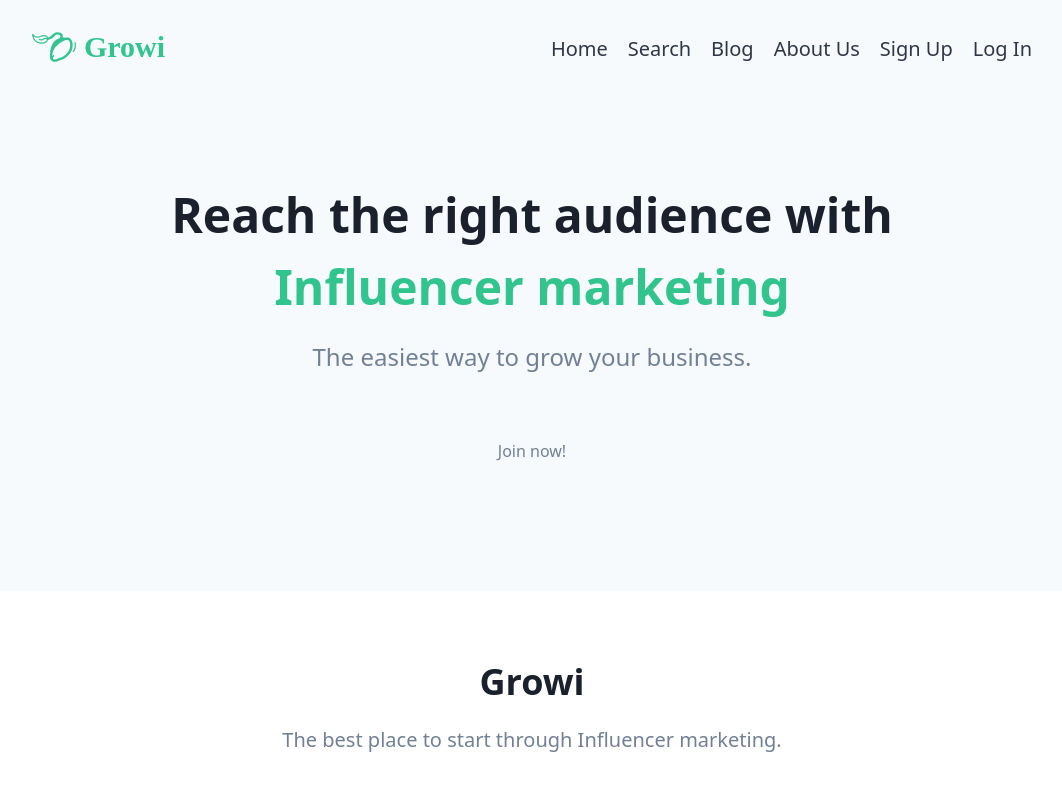
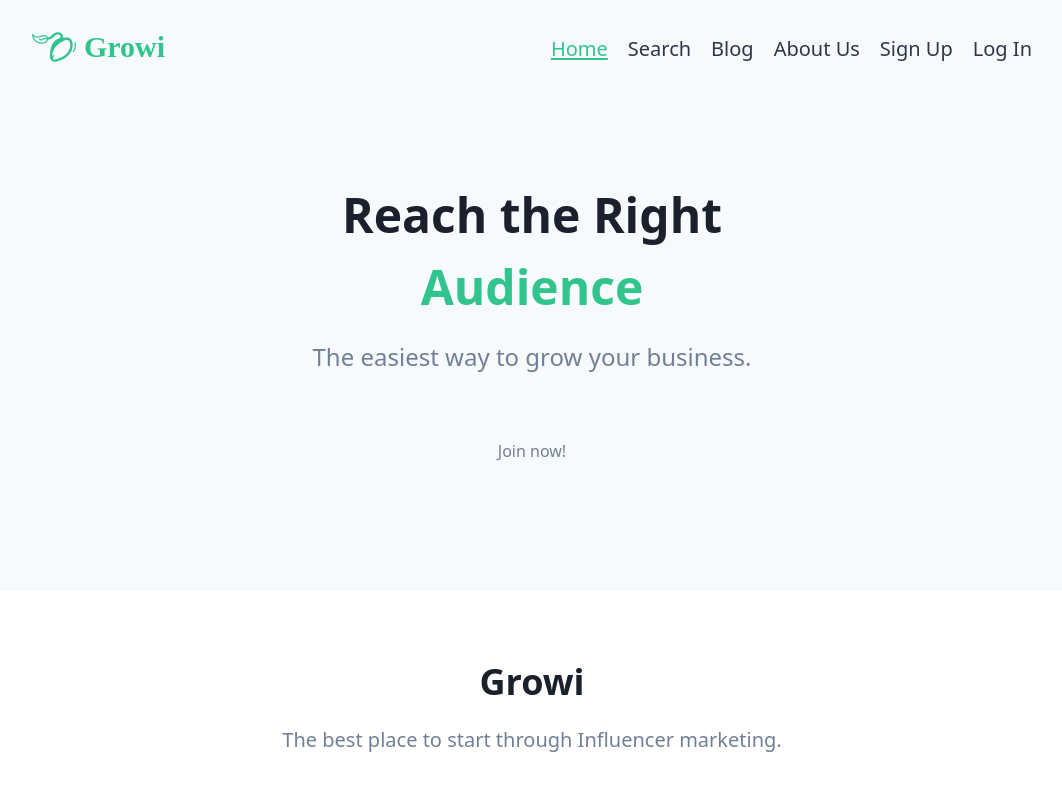
Before and after one commit to Netz00/growi, a Next.js app: page /brands in a window 1280 px wide. Shown: the top 800 px of the page, without its empty margins (108-1170 px from the left). Built offline with nearby package versions, Linux system fonts and the light colour scheme; a web font is replaced by a local one.

Commit message:
Add current page indicator inside navbar items

```diff
--- a/public/assets/brands.json
+++ b/public/assets/brands.json
@@ -3,16 +3,16 @@
 	"siteDescription": "Grow your business.",
 	"hero": {
 		"navBarLinks": [
-			{ "key": 0, "text": "Home", "link": "/brands" },
-			{ "key": 1, "text": "Search", "link": "/search" },
-			{ "key": 2, "text": "Blog", "link": "/blog" },
-			{ "key": 3, "text": "About Us", "link": "/about" },
-			{ "key": 4, "text": "Sign Up", "link": "/signup" },
-			{ "key": 5, "text": "Log In", "link": "/login" }
+			{ "key": 0, "text": "Home", "link": "/brands", "active": true },
+			{ "key": 1, "text": "Search", "link": "/search", "active": false },
+			{ "key": 2, "text": "Blog", "link": "/blog", "active": false },
+			{ "key": 3, "text": "About Us", "link": "/about", "active": false },
+			{ "key": 4, "text": "Sign Up", "link": "/signup", "active": false },
+			{ "key": 5, "text": "Log In", "link": "/login", "active": false }
 		],
 		"title": {
-			"part1": "Reach the right audience with\n",
-			"part2": "Influencer marketing"
+			"part1": "Reach the Right \n",
+			"part2": "Audience"
 		},
 		"description": "The easiest way to grow your business.",
 		"buttons": [{ "key": 0, "text": "Join now!", "link": "/brands/join" }]
--- a/src/pages/search.tsx
+++ b/src/pages/search.tsx
@@ -26,11 +26,20 @@
 		<Background color="bg-gray-100">
 			<Section yPadding="py-6">
 				<CagaljsNavbarItems logo={<Logo xl />}>
-					{props.hero?.navBarLinks?.map((item: any) => (
-						<li key={item.key}>
-							<Link href={item.link}>{item.text}</Link>
-						</li>
-					))}
+					{props.hero.navBarLinks?.map((item: any) =>
+						item.active ? (
+							<li
+								key={item.key}
+								className="underline underline-offset-2 decoration-primary-400 text-primary-400 pointer-events-none"
+							>
+								{item.text}
+							</li>
+						) : (
+							<li key={item.key}>
+								<Link href={item.link}>{item.text}</Link>
+							</li>
+						)
+					)}
 				</CagaljsNavbarItems>
 			</Section>
 
--- a/src/templates/Base.tsx
+++ b/src/templates/Base.tsx
@@ -19,11 +19,20 @@
 		<Hero
 			navBarItems={
 				<>
-					{props.hero.navBarLinks?.map((item: any) => (
-						<li key={item.key}>
-							<Link href={item.link}>{item.text}</Link>
-						</li>
-					))}
+					{props.hero.navBarLinks?.map((item: any) =>
+						item.active ? (
+							<li
+								key={item.key}
+								className="underline underline-offset-2 decoration-primary-400 text-primary-400 pointer-events-none"
+							>
+								{item.text}
+							</li>
+						) : (
+							<li key={item.key}>
+								<Link href={item.link}>{item.text}</Link>
+							</li>
+						)
+					)}
 				</>
 			}
 			title={
```
Also changed, not shown: public/assets/creators.json (+5 -5 lines), public/assets/search.json (+6 -6 lines).
